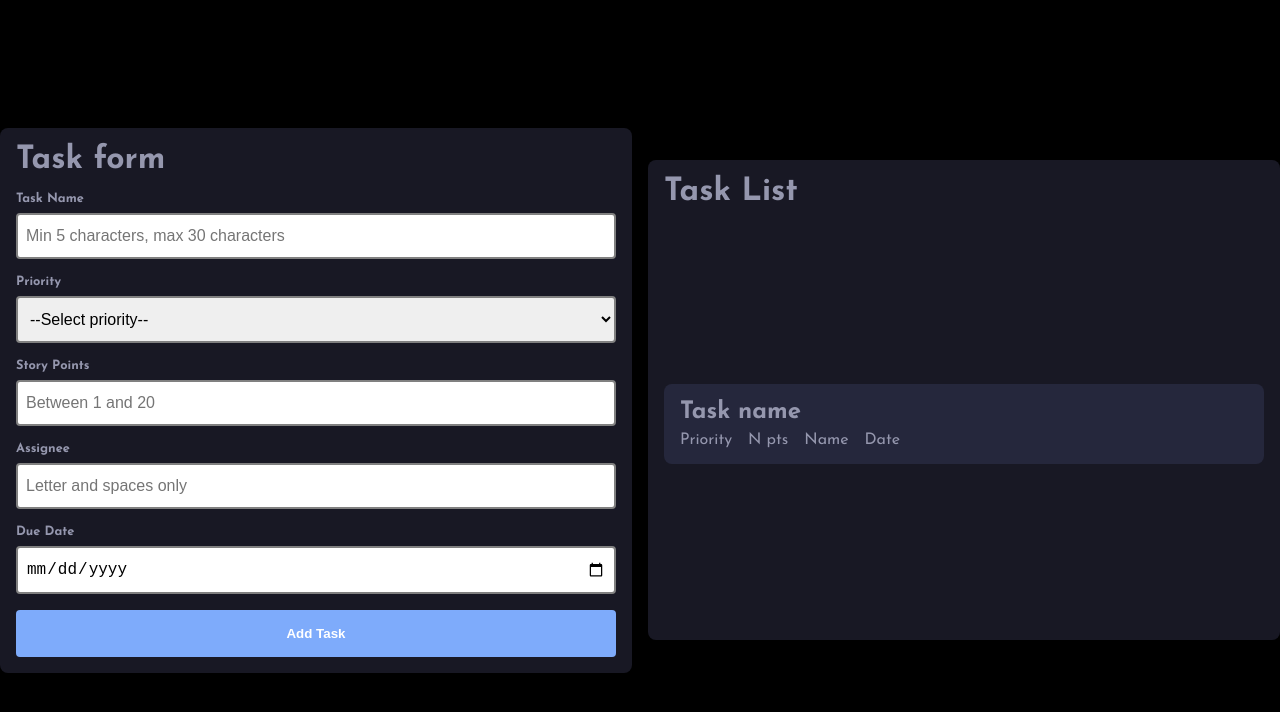
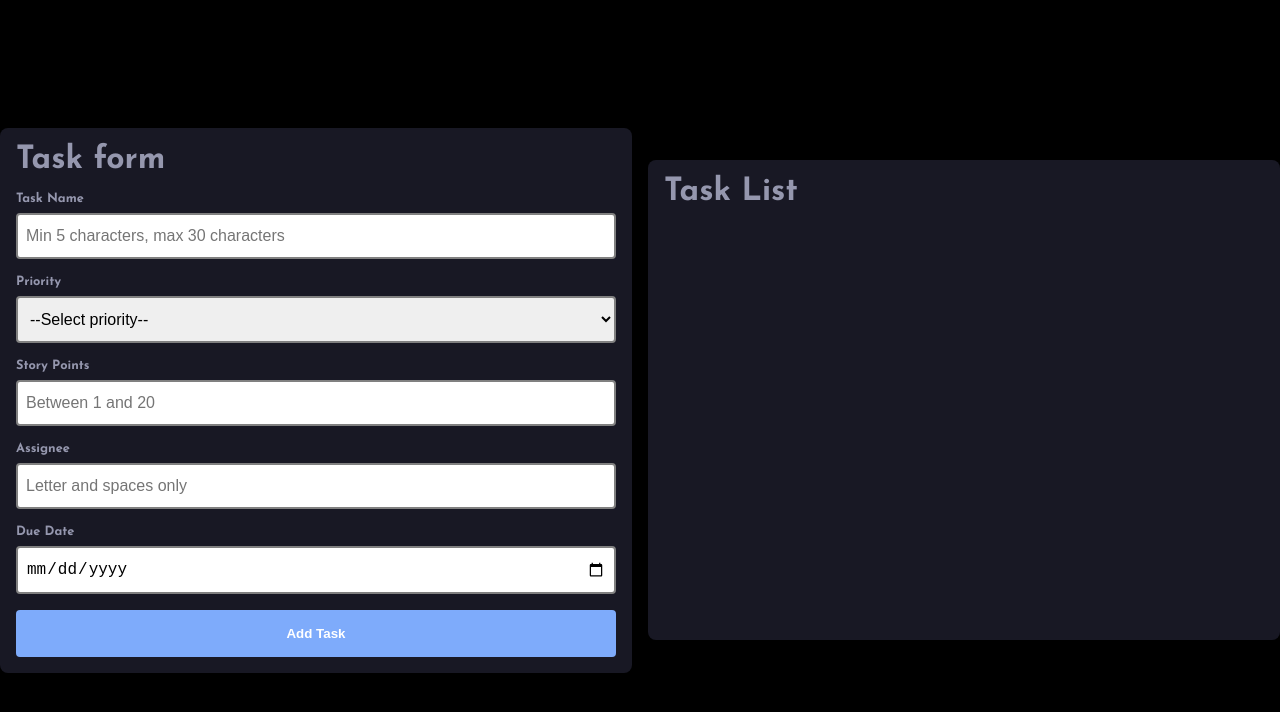
Before and after one commit to CalderonCG/Form-challenge, a React (Vite) app: page / in a window 1280 px wide. Shown: the top 712 px of the page. Built offline with nearby package versions, Linux system fonts and the light colour scheme.

Commit message:
:feat: add task mapping

```diff
--- a/package.json
+++ b/package.json
@@ -17,6 +17,7 @@
     "react-hook-form": "^7.62.0",
     "react-icons": "^5.5.0",
     "sass": "^1.92.1",
+    "uuid": "^12.0.0",
     "zod": "^4.1.5"
   },
   "devDependencies": {
--- a/src/App.tsx
+++ b/src/App.tsx
@@ -1,27 +1,32 @@
-
-import { useReducer } from 'react'
-import './App.scss'
-import Form, { type FormType } from './components/Form/Form'
-import TaskList from './components/TaskList/TaskList'
+import { useReducer } from "react";
+import "./App.scss";
+import Form from "./components/Form/Form";
+import TaskList from "./components/TaskList/TaskList";
+import type { ActionType, TaskType } from "./Utils/TaskTypes";
 
 //Types
-type ListType = FormType[]
+type ListType = TaskType[];
 
-type ActionType = 'add' | 'toggle'
 
 //Reducer function
-const listReducer = (state: ListType, action: ActionType) =>{
+const listReducer = (state: ListType, action: ActionType) => {
+  switch (action.type) {
+    case "add":
+      return [...state, action.value];
+    default:
+      return state
+  }
+};
 
+function App() {
+  const [list, dispatch] = useReducer(listReducer, []);
+  console.log(list)
+  return (
+    <div className="app_container">
+      <Form handleAdd={dispatch} />
+      <TaskList list={list}/>
+    </div>
+  );
 }
 
-function App() {
-  const [list, dispatch] = useReducer(listReducer, [])
-  return (
-    <div className='app_container'>
-    <Form/>
-    <TaskList/>
-    </div>
-  )
-}
-
-export default App
+export default App;
--- /dev/null
+++ b/src/Utils/TaskTypes.ts
@@ -0,0 +1,14 @@
+
+export type TaskType = {
+  id: string;
+  name: string;
+  priority: string;
+  points: number;
+  assignee: string;
+  date: Date;
+  completed: boolean;
+};
+
+export type ActionType =
+  | { type: "toggle"; value: string }
+  | { type: "add"; value: TaskType };
--- a/src/components/Form/Form.tsx
+++ b/src/components/Form/Form.tsx
@@ -4,6 +4,8 @@ import FormSelect from "../FormSelect/FormSelect";
 import "./Form.scss";
 import { z } from "zod";
 import { zodResolver } from "@hookform/resolvers/zod";
+import type { ActionType, TaskType } from "../../Utils/TaskTypes";
+import { v4 as uuidv4 } from "uuid";
 
 //Zod schema --------------------------------------
 
@@ -32,19 +34,30 @@ const schema = z.object({
 //Types--------------------------------
 export type FormType = z.infer<typeof schema>;
 
-function Form() {
+type FormProps = {
+  handleAdd: React.ActionDispatch<[action: ActionType]>
+}
+
+function Form({handleAdd} : FormProps) {
   //States--------------------------------------
   const {
     register,
     handleSubmit,
     formState: { errors },
+    reset
   } = useForm<FormType>({
     resolver: zodResolver(schema),
   });
 
   //Functions ---------------------------
   const onSubmit: SubmitHandler<FormType> = (data) => {
-    console.log(data);
+    const newTask:TaskType = {
+      id: uuidv4(),
+      completed: false,
+      ...data
+    }
+    handleAdd({type: 'add', value: newTask});
+    reset()
   };
 
   return (
--- a/src/components/TaskCard/TaskCard.tsx
+++ b/src/components/TaskCard/TaskCard.tsx
@@ -1,13 +1,20 @@
+import type { TaskType } from '../../Utils/TaskTypes';
 import './TaskCard.scss'
-function TaskCard() {
+
+//Tyoes
+type CardProps={
+  task: TaskType
+}
+
+function TaskCard({task}:CardProps) {
   return (
     <div className="card">
-      <p className="card_task">Task name</p>
+      <p className="card_task">{task.name}</p>
       <div className="card_details">
-        <span className="card_details_priority">Priority</span>
-        <p className="card_details_points">N pts</p>
-        <p className="card_details_name">Name</p>
-        <p className="card_details_date">Date</p>
+        <span className="card_details_priority">{task.priority}</span>
+        <p className="card_details_points">{task.points} pts</p>
+        <p className="card_details_name">{task.assignee}</p>
+        <p className="card_details_date">{task.date.toLocaleDateString()}</p>
       </div>
     </div>
   );
--- a/src/components/TaskList/TaskList.tsx
+++ b/src/components/TaskList/TaskList.tsx
@@ -1,11 +1,16 @@
+import type { TaskType } from '../../Utils/TaskTypes'
 import TaskCard from '../TaskCard/TaskCard'
 import './TaskList.scss'
 
-function TaskList() {
+//Types---------------------
+type ListProps = {
+  list: TaskType[]
+}
+function TaskList({list}: ListProps) {
   return (
     <div className='list'>
         <h1>Task List</h1>
-        <TaskCard/>
+        {list.map(task => <TaskCard key={task.id} task={task}/>)}
     </div>
   )
 }
```
Also changed, not shown: 1 other file (tests, documents, lock files or other folders).
